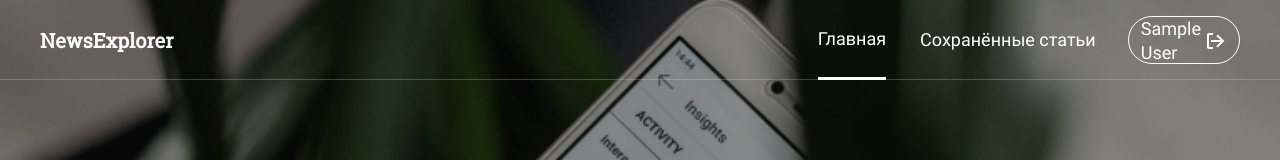
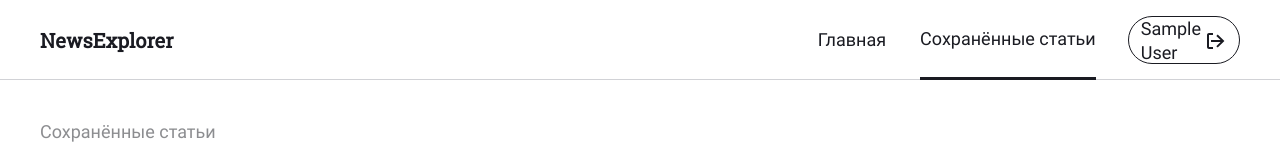
Before and after one commit to MaximStovba/news-explorer-frontend, a React (Create React App) app: page /news-explorer-frontend/saved-news in a window 1280 px wide. Shown: the top 160 px of the page. Built offline with nearby package versions, Linux system fonts and the light colour scheme; no server answers; sample sign-in values are in the browser's storage.

Commit message:
fix rout saved-news

```diff
--- a/src/components/App/App.js
+++ b/src/components/App/App.js
@@ -451,8 +451,8 @@ import './App.css';
     <CurrentUserContext.Provider value={currentUser}>
       <div className="app" onKeyDown={handleKeyDown}>
       <Switch>
-        <Route path="/saved-news">
-          <ProtectedRoute path="/saved-news" component={SavedNews}
+        <Route path="/news-explorer-frontend/saved-news">
+          <ProtectedRoute path="/news-explorer-frontend/saved-news" component={SavedNews}
             loggedIn={loggedIn}
             onSignOut={onSignOut}
             isOpen={isPopupMenuOpen}
--- a/src/components/Navigation/Navigation.js
+++ b/src/components/Navigation/Navigation.js
@@ -31,7 +31,7 @@ function Navigation({
   }
   return (
     <nav className={`navigation ${isVertical ? 'navigation_vertical' : ''} navigation_status_${loggedIn ? 'signin' : 'signout'}`}>
-      <a href="//news-explorer-frontend" className={
+      <a href="/news-explorer-frontend" className={
        `navigation__link
         navigation__link_style_${!isMain ? 'black' : 'white'}
         navigation__link_type_main
```
